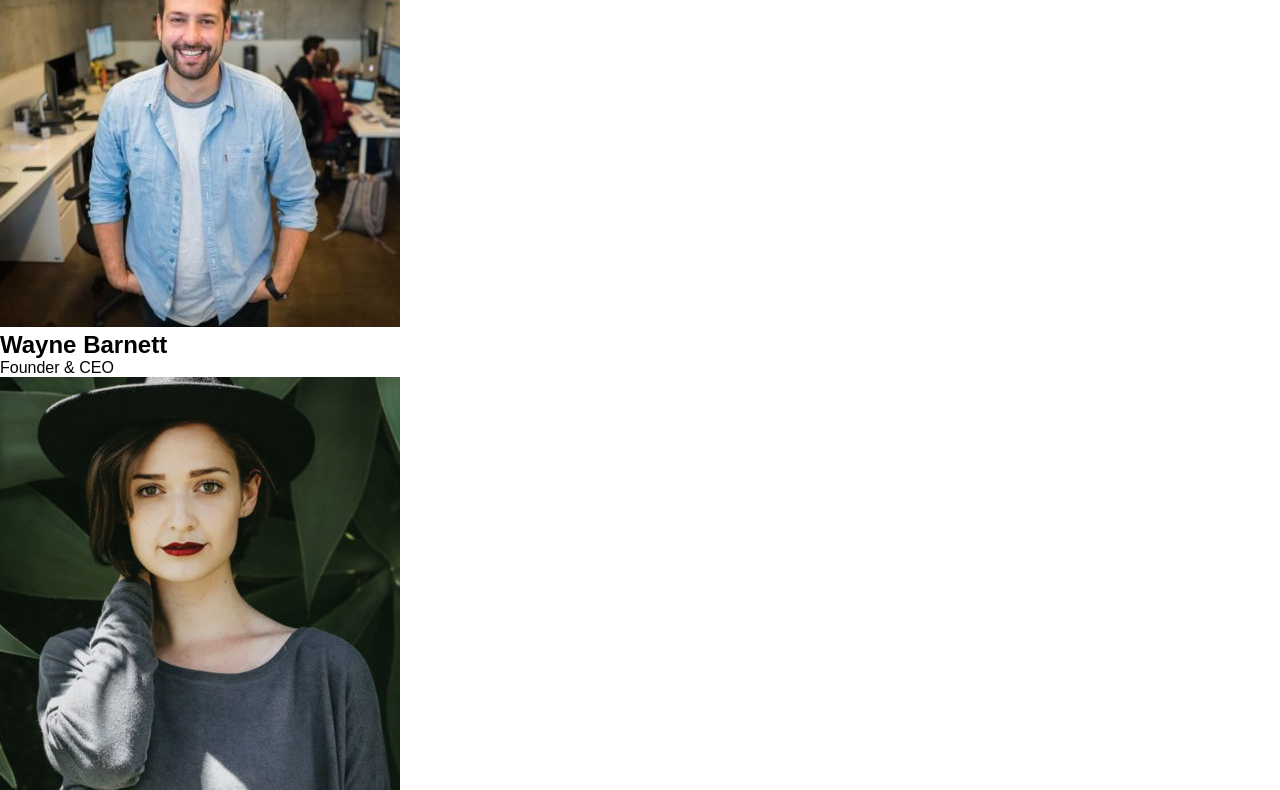
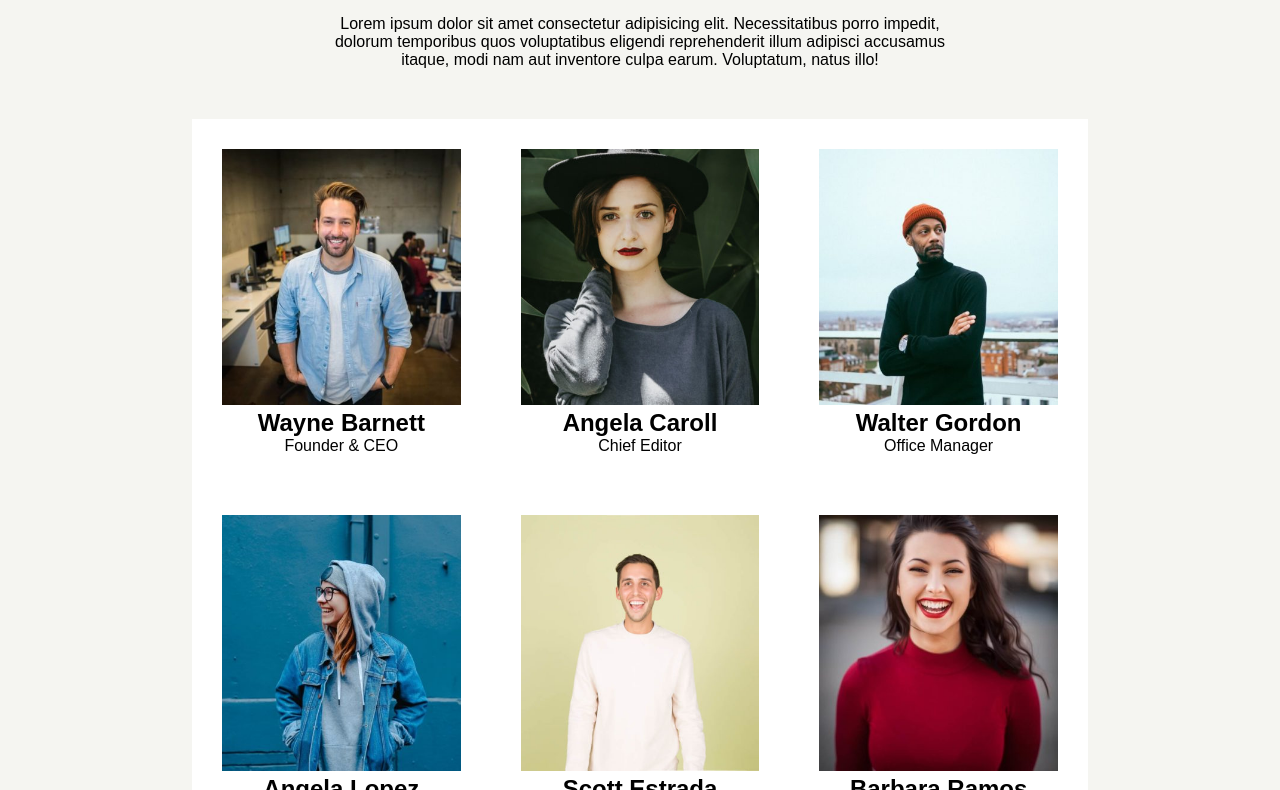
Before and after one commit to Bistaaa/js-our-team, a plain HTML site: page index.html in a window 1280 px wide. Shown: the part 102-892 px from the top of the page. Drawn offline with Linux system fonts and the light colour scheme.

Commit message:
fine lavoro

```diff
--- a/css/style.css
+++ b/css/style.css
@@ -3,4 +3,35 @@
     padding: 0;
     box-sizing: border-box;
     font-family: Arial, Helvetica, sans-serif;
+    text-align: center;
 }
+
+body{
+    background-color: rgba(245,245,241,255);
+}
+
+h1{
+    margin: 50px 0 30px;
+}
+
+#page_info{
+    padding: 0 25%;
+}
+
+#container{
+    display: flex;
+    flex-direction: row;
+    flex-wrap: wrap;
+    align-items: center;
+    margin: 50px 15%;
+    background-color: white;
+}
+
+.team_info{
+    width: calc(100% / 3);
+    margin: 30px 0;
+}
+
+img{
+    width: 80%;
+}
--- a/index.html
+++ b/index.html
@@ -8,10 +8,11 @@
         <title>The Team</title>
     </head>
     <body>
+        <h1>OUR TEAM</h1>
+        <p id="page_info">Lorem ipsum dolor sit amet consectetur adipisicing elit. Necessitatibus porro impedit, dolorum temporibus quos voluptatibus eligendi reprehenderit illum adipisci accusamus itaque, modi nam aut inventore culpa earum. Voluptatum, natus illo!</p>
+
         <div id="container">
-            <div id="team_info">
 
-            </div>
         </div>
 
         <script type="text/javascript" src="js/main.js"></script>
--- a/js/main.js
+++ b/js/main.js
@@ -46,9 +46,13 @@ for (let i = 0; i < teamInfo.length; i++) {
     const roleArray = teamInfo[i].role;
     const roleDom = document.createElement("p");
 
-    const container = document.getElementById("team_info");
-    container.appendChild(pictureDom);
-    container.append(nameDom, roleDom);
+    const containerMain = document.getElementById("container");
+    const containerInfo = document.createElement("div");
+    containerInfo.classList.add("team_info");
+    containerMain.append(containerInfo);
+
+    containerInfo.appendChild(pictureDom);
+    containerInfo.append(nameDom, roleDom);
     nameDom.append(nameArray);
     roleDom.append(roleArray);
 }
```
